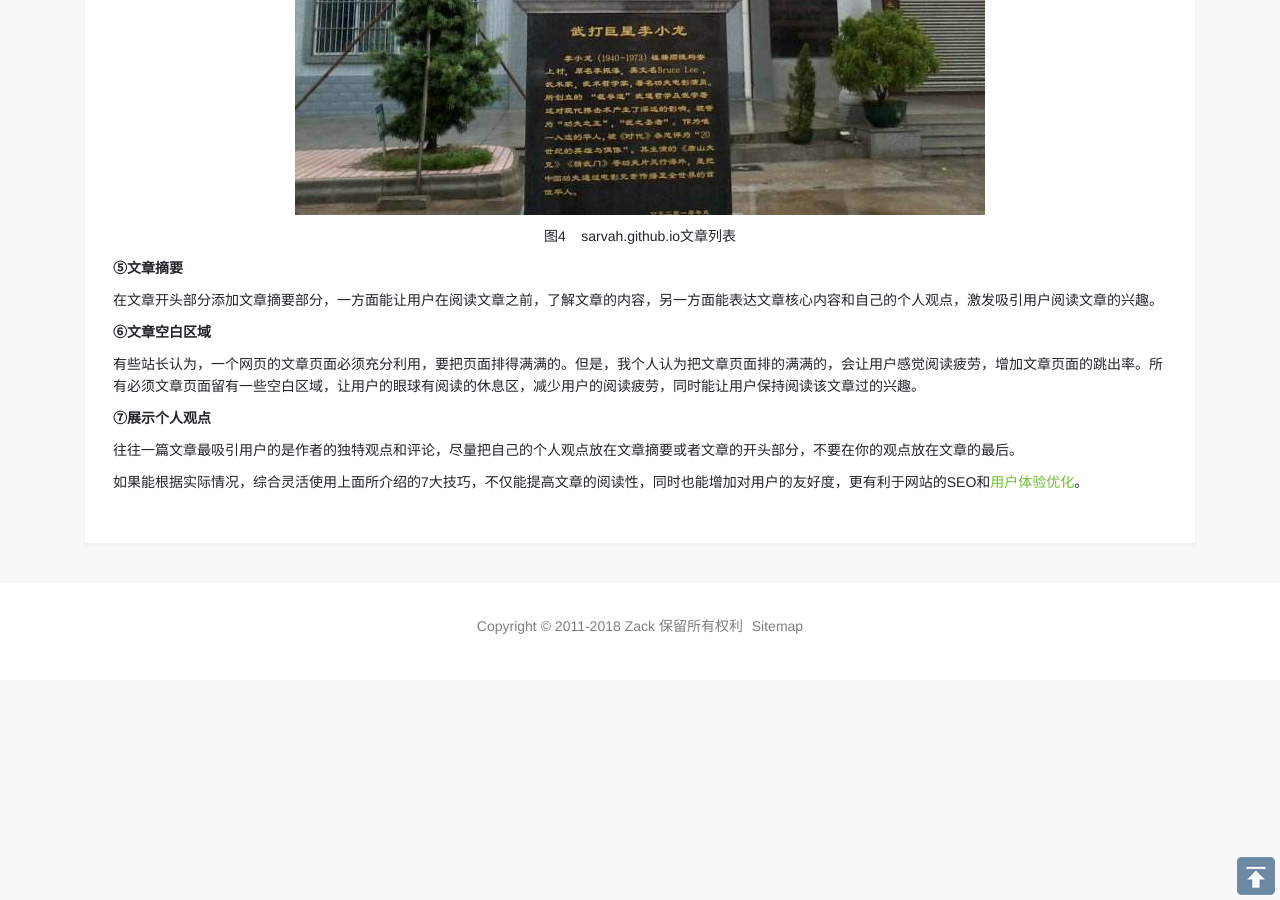
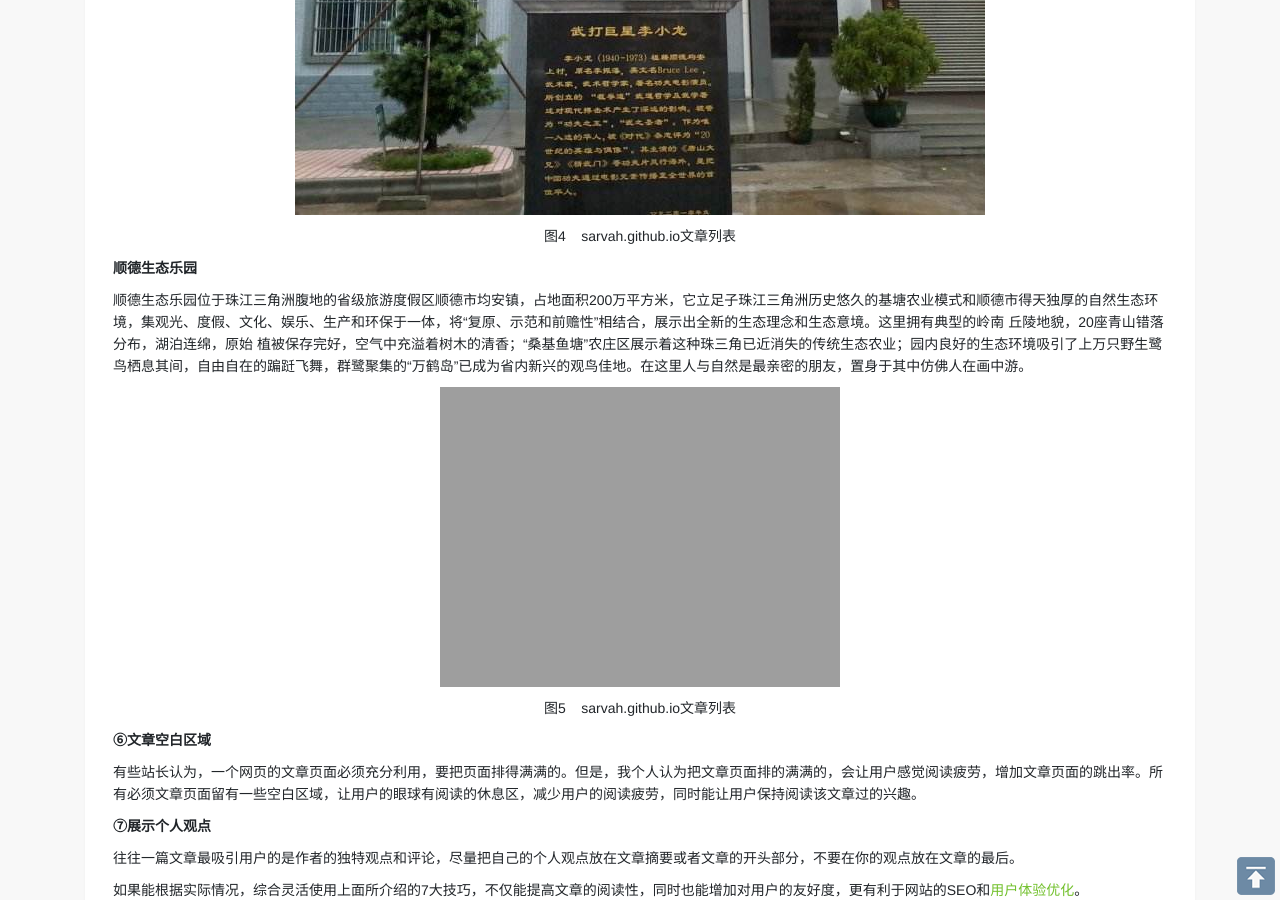
Before and after one commit to sarvah/sarvah.github.io, a Jekyll site: the page built from ueo/_posts/2011-09-06-web-read-skill.html, in a window 1280 px wide and 900 px high, scrolled down 2743 px. Built offline with Jekyll 4.4.1, drawn with Linux system fonts in a browser that asks for light colours.

Commit message:
Update 2011-09-06-web-read-skill.html

```diff
--- a/ueo/_posts/2011-09-06-web-read-skill.html
+++ b/ueo/_posts/2011-09-06-web-read-skill.html
@@ -28,8 +28,10 @@
 <p>李小龙祖居位于均安镇上村，父亲李海泉是粤剧四大名丑之一。李小龙1940年出生，1959年定居美国，其后在西雅图大学修读哲学，先后出版《基本中国拳法》和创立截拳道拳法。李小龙曾获国际权威武术杂志《黑带》评为"世界七大武术名家"之一、中国武术协会颁发的"武术电影巨星奖"、《时代》杂志的“二十世纪的英雄与偶像”，是唯一入选的华人。李小龙祖居离李氏宗祠不远，大约有半里路左右，就位于以李小龙的名字命名的“小龙巷”的中部。李小龙祖居占地51.8平方米，分一房一厅一厨一天井，为珠江三角洲地区传统的砖木结构民居。该房是李小龙的祖父李震镖所建，他和李海泉等两代人曾经在这里居住过。房屋的质量和家具的陈设都比较简陋而朴实。客饭厅的墙上悬挂着一幅千余字的李小龙生平简介和七八幅李小龙主演电影的大幅剧照，厅内还陈列着一座木人桩和一座香案。天井相对较大，约有20平方米，可以在此练功和演练一些简单的套路。</p>
 <p align="center"><img class="img-fluid" alt="sarvah.github.io文章列表" src="{{ site.url }}/images/ueo/web-read-skill-4.jpg"></p>
 <p align="center">图4&nbsp;&nbsp;&nbsp; sarvah.github.io文章列表</p>
-<p><b>⑤文章摘要</b></p>
-<p>在文章开头部分添加文章摘要部分，一方面能让用户在阅读文章之前，了解文章的内容，另一方面能表达文章核心内容和自己的个人观点，激发吸引用户阅读文章的兴趣。</p>
+<p><b>顺德生态乐园</b></p>
+<p>顺德生态乐园位于珠江三角洲腹地的省级旅游度假区顺德市均安镇，占地面积200万平方米，它立足子珠江三角洲历史悠久的基塘农业模式和顺德市得天独厚的自然生态环境，集观光、度假、文化、娱乐、生产和环保于一体，将“复原、示范和前赡性”相结合，展示出全新的生态理念和生态意境。这里拥有典型的岭南 丘陵地貌，20座青山错落分布，湖泊连绵，原始 植被保存完好，空气中充溢着树木的清香；“桑基鱼塘”农庄区展示着这种珠三角已近消失的传统生态农业；园内良好的生态环境吸引了上万只野生鹭鸟栖息其间，自由自在的蹁跹飞舞，群鹭聚集的“万鹤岛”已成为省内新兴的观鸟佳地。在这里人与自然是最亲密的朋友，置身于其中仿佛人在画中游。</p>
+<p align="center"><img class="img-fluid" alt="sarvah.github.io文章列表" src="{{ site.url }}/images/ueo/web-read-skill-5.jpg"></p>
+<p align="center">图5&nbsp;&nbsp;&nbsp; sarvah.github.io文章列表</p>
 <p><b>⑥文章空白区域</b></p>
 <p>有些站长认为，一个网页的文章页面必须充分利用，要把页面排得满满的。但是，我个人认为把文章页面排的满满的，会让用户感觉阅读疲劳，增加文章页面的跳出率。所有必须文章页面留有一些空白区域，让用户的眼球有阅读的休息区，减少用户的阅读疲劳，同时能让用户保持阅读该文章过的兴趣。</p>
 <p><b>⑦展示个人观点</b></p>
```
